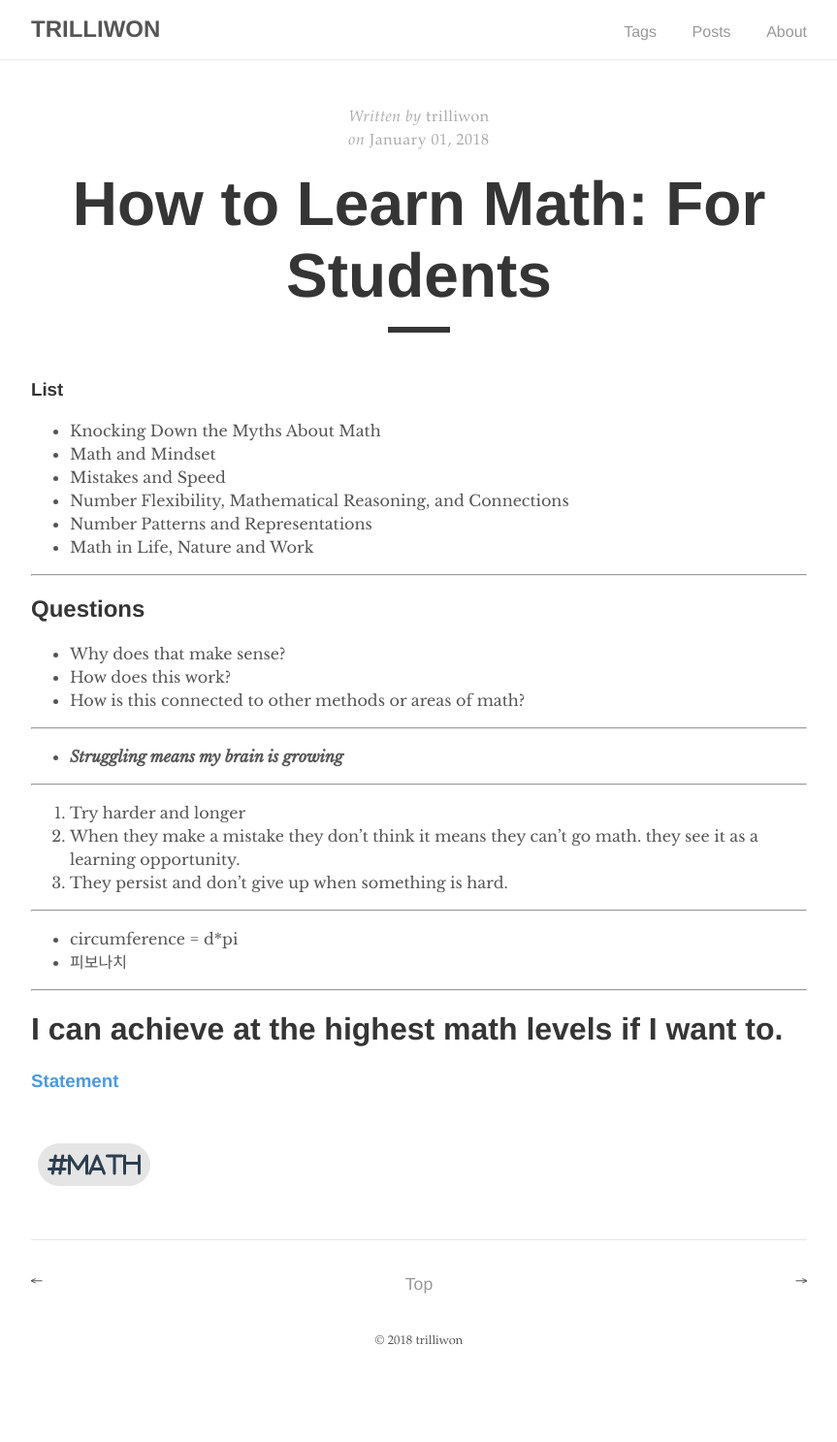
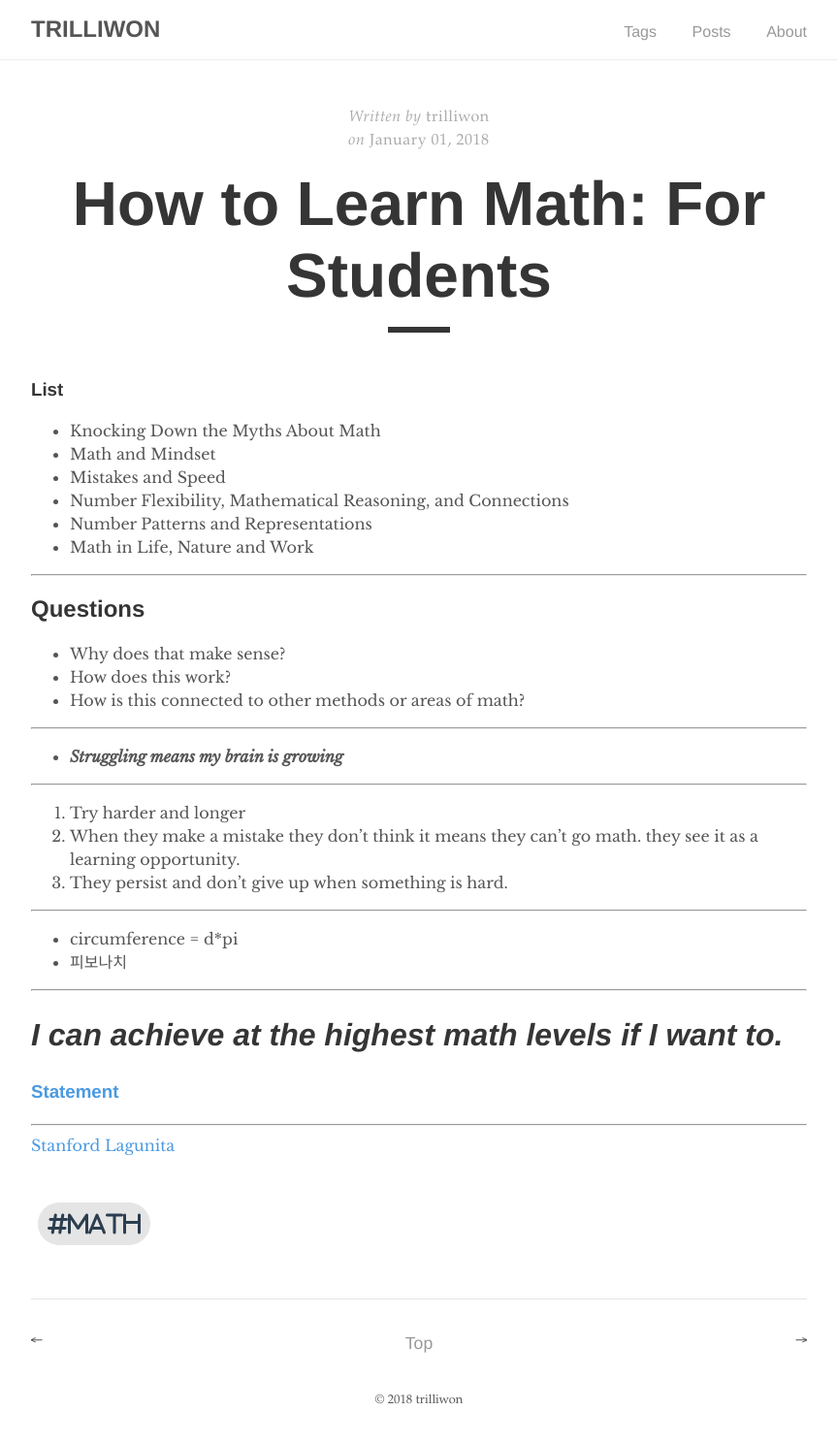
Before and after one commit to trilliwon/ABL, a Jekyll site: the page built from _posts/2018-01-01-how-to-learn-math.md, in a window 1280 px wide. Shown: the whole page at 97% size, without its empty margins (208-1071 px from the left). Built offline with Jekyll 4.4.1, drawn with Linux system fonts in a browser that asks for light colours; nearby versions of some CDN libraries; before the commit the page ends 1426 px from its top, so only the background shows below that.

Commit message:
Mon Jan  1 20:52:40 KST 2018

```diff
--- a/_posts/2018-01-01-how-to-learn-math.md
+++ b/_posts/2018-01-01-how-to-learn-math.md
@@ -39,6 +39,10 @@ tag: [math]
 
 ---
 
-# I can achieve at the highest math levels if I want to.
+# _I can achieve at the highest math levels if I want to._
 
 ### [Statement]({{ "/assets/pdf/how-to-learn-math-statement.pdf" | absolute_url }})
+
+---
+
+[Stanford Lagunita](https://lagunita.stanford.edu)
```
